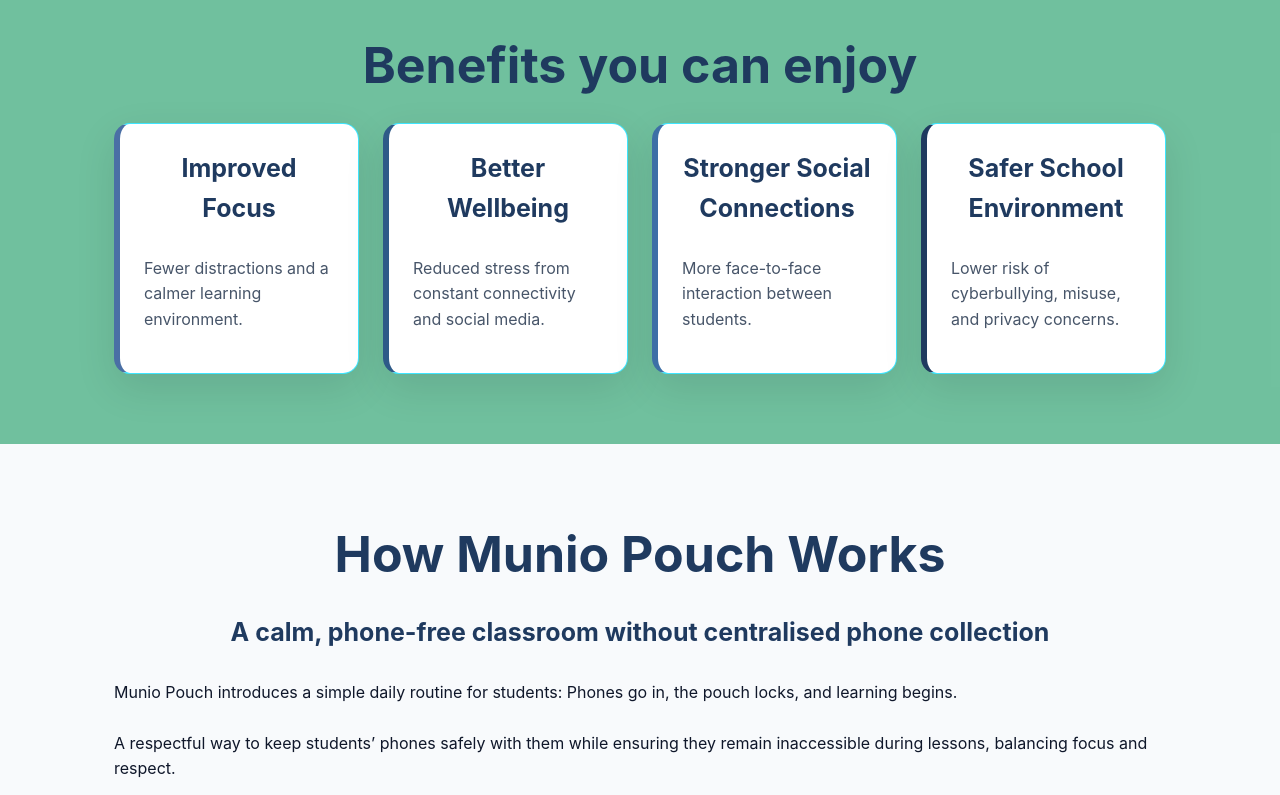
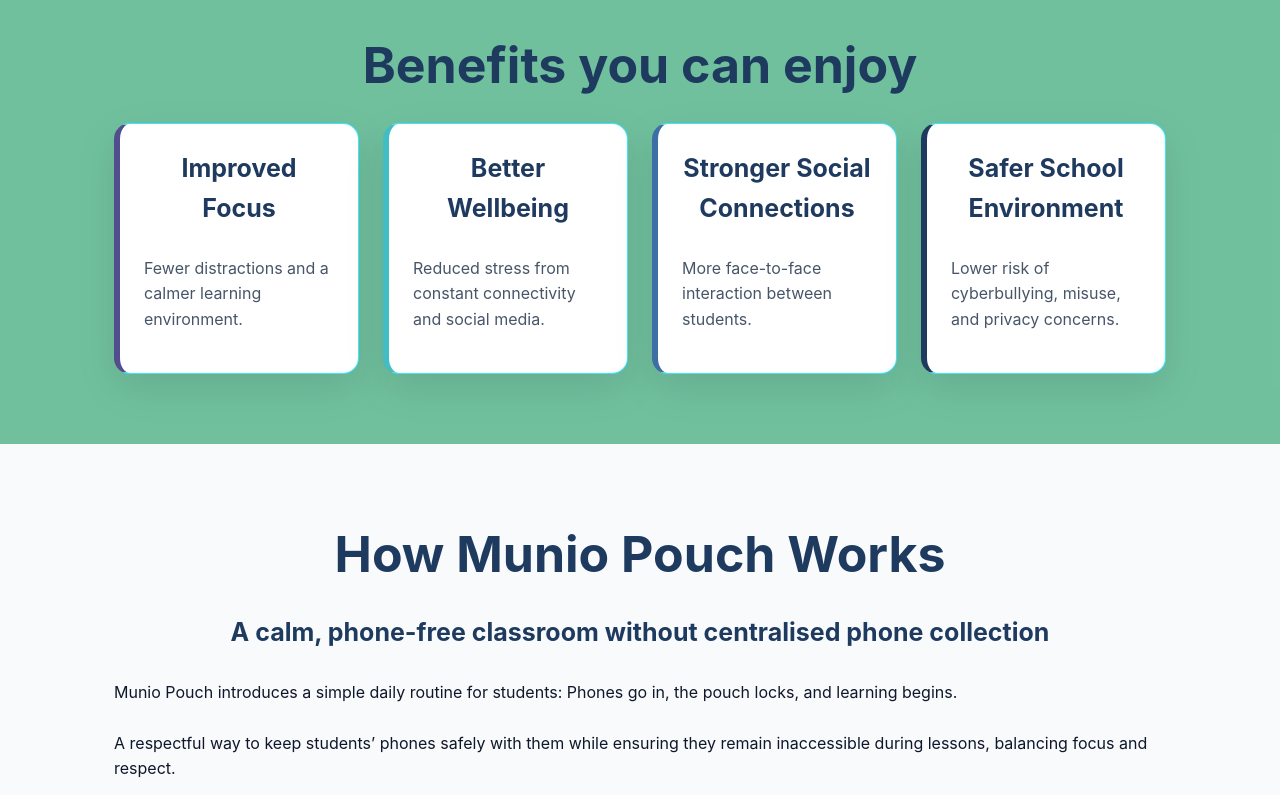
Before and after one commit to CWYOC/MunioPouch, a plain HTML site: page index.html in a window 1280 px wide. Shown: the part 1900-2695 px from the top of the page. Drawn offline with Linux system fonts and the light colour scheme.

Commit message:
Update style.css

```diff
--- a/style.css
+++ b/style.css
@@ -468,7 +468,8 @@
   border-left: 6px solid var(--secondary);
 }
 
-.card:nth-child(2){ border-left-color: #2E5A88; }
+.card:nth-child(1){ border-left-color: #514d8e; }
+.card:nth-child(2){ border-left-color: #42bdc3; }
 .card:nth-child(3){ border-left-color: #3D6FA6; }
 .card:nth-child(4){ border-left-color: #1F3A5F; }
 
```
